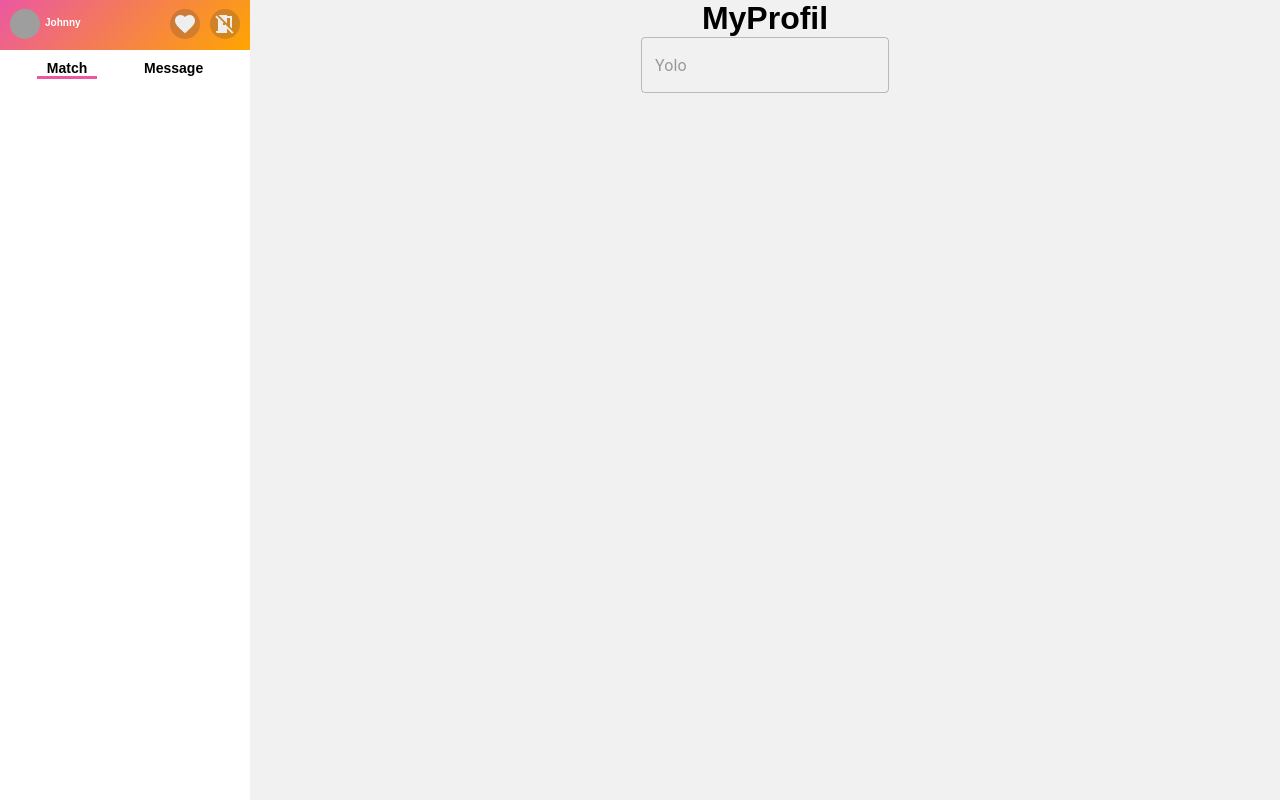
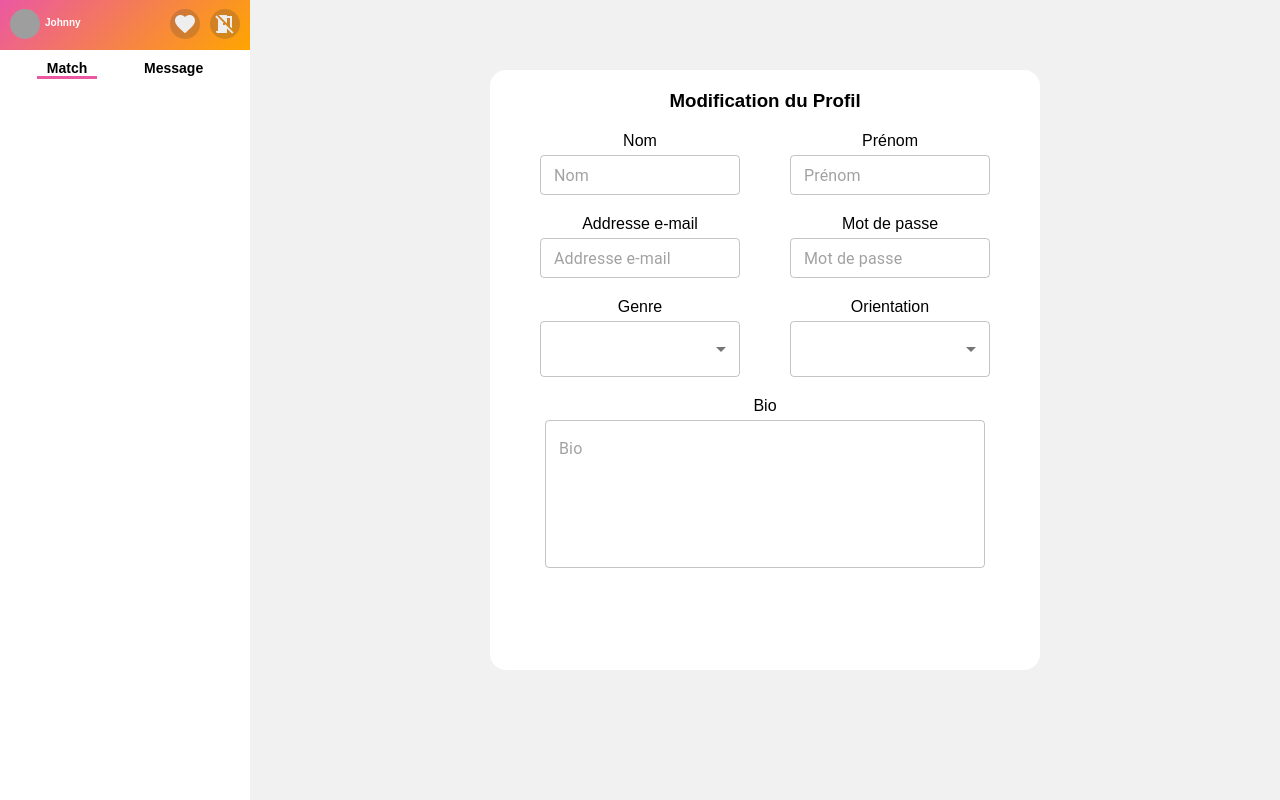
Before and after one commit to sawyerf/Matcha, a React (Create React App) app in the folder frontend/: page /myprofile in a window 1280 px wide. Built offline with nearby package versions, Linux system fonts and the light colour scheme; grey boxes are pictures that could not be loaded.

Commit message:
page myprofile started

```diff
--- a/frontend/src/pages/MyProfile.js
+++ b/frontend/src/pages/MyProfile.js
@@ -1,6 +1,11 @@
+import { useState } from "react";
 import UserMenu from "../components/UserHome/UserMenu";
 import { TextField } from "@mui/material";
 import { makeStyles } from "@mui/styles";
+import InputLabel from "@mui/material/InputLabel";
+import MenuItem from "@mui/material/MenuItem";
+import FormControl from "@mui/material/FormControl";
+import Select from "@mui/material/Select";
 
 const useStyles = makeStyles({
   root: {
@@ -8,22 +13,162 @@ const useStyles = makeStyles({
     backgroundColor: "#F1F1F1",
     textAlign: "-webkit-center",
   },
+  card: {
+    backgroundColor: "white",
+    width: "550px",
+    height: "70vh",
+    borderRadius: "16px",
+    marginTop: "70px",
+    overflowY: "scroll",
+    paddingTop: "20px",
+    paddingBottom: "20px",
+  },
+  textField: {
+    width: "200px",
+    heigt: "40px",
+  },
+  input: {
+    height: "40px",
+  },
+  textFieldBio: {
+    width: "440px",
+  },
+  inputBio: {},
 });
 
 const MyProfile = () => {
   const classes = useStyles();
+  const [gender, setGender] = useState("");
+  const [orientation, setOrientation] = useState("");
+
+  const handleChangeGender = (event) => {
+    setGender(event.target.value);
+  };
+
+  const handleChangeOrientation = (event) => {
+    setOrientation(event.target.value);
+  };
 
   return (
     <div style={{ display: "flex" }}>
       <UserMenu />
       <div className={classes.root}>
-        <h1>MyProfil</h1>
-        <TextField
-          className="input-form"
-          id="outlined-password-input"
-          placeholder="Yolo"
-          type="password"
-        />
+        <div className={classes.card}>
+          <h3 style={{ marginBottom: "20px" }}>Modification du Profil</h3>
+          <div style={{ display: "flex", justifyContent: "space-evenly" }}>
+            <div>
+              <p style={{ marginBottom: "5px" }}>Nom</p>
+              <TextField
+                className={classes.textField}
+                placeholder="Nom"
+                type="text"
+                defaultValue="" // mettre le nom actuelle
+                InputProps={{
+                  className: classes.input,
+                }}
+              />
+            </div>
+            <div>
+              <p style={{ marginBottom: "5px" }}>Prénom</p>
+              <TextField
+                className={classes.textField}
+                placeholder="Prénom"
+                type="text"
+                defaultValue="" // mettre le nom actuelle
+                InputProps={{
+                  className: classes.input,
+                }}
+              />
+            </div>
+          </div>
+          <div
+            style={{
+              display: "flex",
+              justifyContent: "space-evenly",
+              marginTop: "20px",
+            }}
+          >
+            <div>
+              <p style={{ marginBottom: "5px" }}>Addresse e-mail</p>
+              <TextField
+                className={classes.textField}
+                placeholder="Addresse e-mail"
+                type="text"
+                defaultValue="" // mettre le nom actuelle
+                InputProps={{
+                  className: classes.input,
+                }}
+              />
+            </div>
+            <div>
+              <p style={{ marginBottom: "5px" }}>Mot de passe</p>
+              <TextField
+                className={classes.textField}
+                placeholder="Mot de passe"
+                type="password"
+                InputProps={{
+                  className: classes.input,
+                }}
+              />
+            </div>
+          </div>
+
+          <div
+            style={{
+              display: "flex",
+              justifyContent: "space-evenly",
+              marginTop: "20px",
+            }}
+          >
+            <div>
+              <p style={{ marginBottom: "5px" }}>Genre</p>
+              <Select
+                value={gender}
+                label="Genre"
+                onChange={handleChangeGender}
+                className={classes.textField}
+                InputProps={{
+                  className: classes.input,
+                }}
+              >
+                <MenuItem value={1}>Homme</MenuItem>
+                <MenuItem value={2}>Femme</MenuItem>
+                <MenuItem value={3}>Autre</MenuItem>
+              </Select>
+            </div>
+            <div>
+              <p style={{ marginBottom: "5px" }}>Orientation</p>
+              <Select
+                value={orientation}
+                label="Orientation"
+                onChange={handleChangeOrientation}
+                className={classes.textField}
+              >
+                <MenuItem value={11}>Hétérosexuel</MenuItem>
+                <MenuItem value={12}>Homosexuel</MenuItem>
+                <MenuItem value={13}>Bisexuel</MenuItem>
+              </Select>
+            </div>
+          </div>
+          <div
+            style={{
+              marginTop: "20px",
+              justifyContent: "space-evenly",
+            }}
+          >
+            <p style={{ marginBottom: "5px" }}>Bio</p>
+            <TextField
+              className={classes.textFieldBio}
+              multiline
+              rows={5}
+              placeholder="Bio"
+              type="text"
+              InputProps={{
+                className: classes.inputBio,
+              }}
+            />
+          </div>
+        </div>
       </div>
     </div>
   );
--- a/frontend/src/pages/UserHome.js
+++ b/frontend/src/pages/UserHome.js
@@ -79,7 +79,7 @@ const UserHome = () => {
                 <RightArrow rotate="rotate(180deg)" />
               </div>
               <img
-                src="https://previews.123rf.com/images/luismolinero/luismolinero1909/luismolinero190917934/130592146-.jpg"
+                src="https://static1.purepeople.com/articles/9/36/74/09/@/5297138-aymeric-bonnery-devoile-un-selfie-sur-in-950x0-2.jpg"
                 alt="ImageUser"
                 style={{
                   height: "500px",
```
